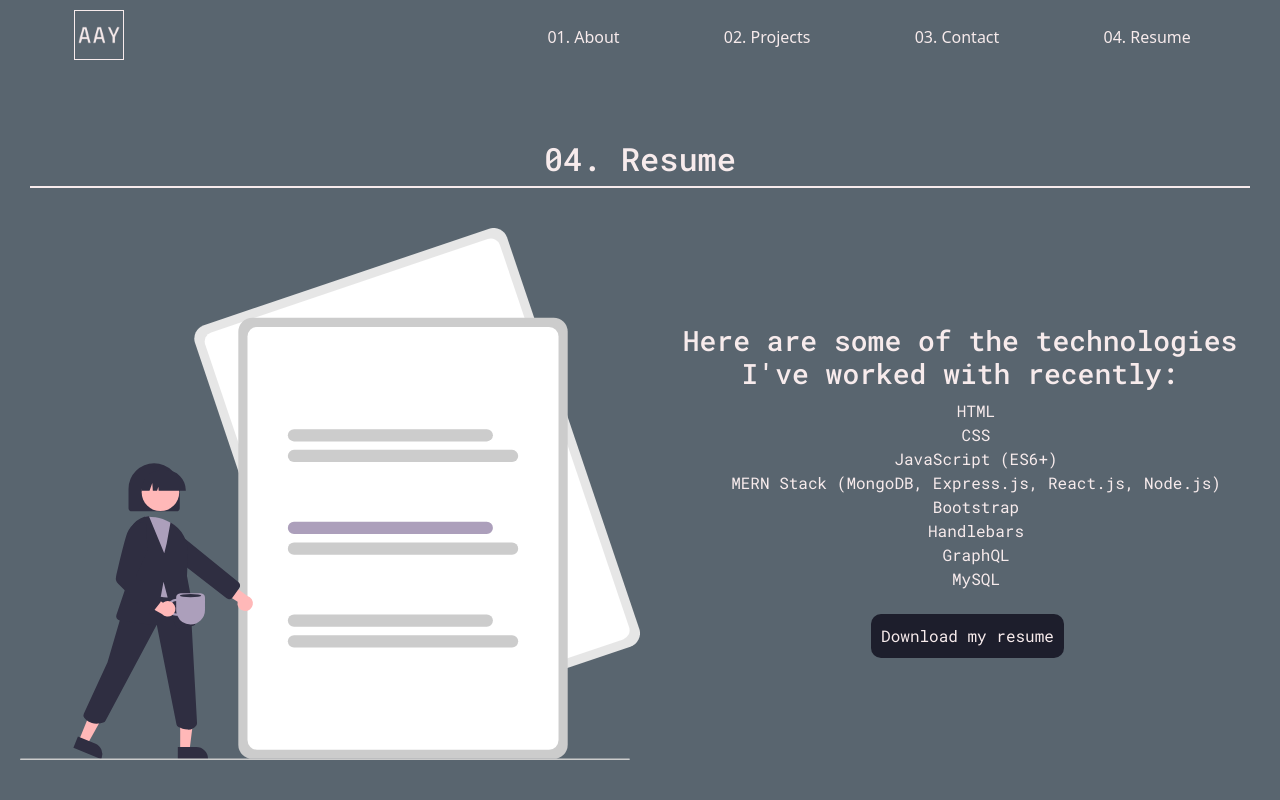
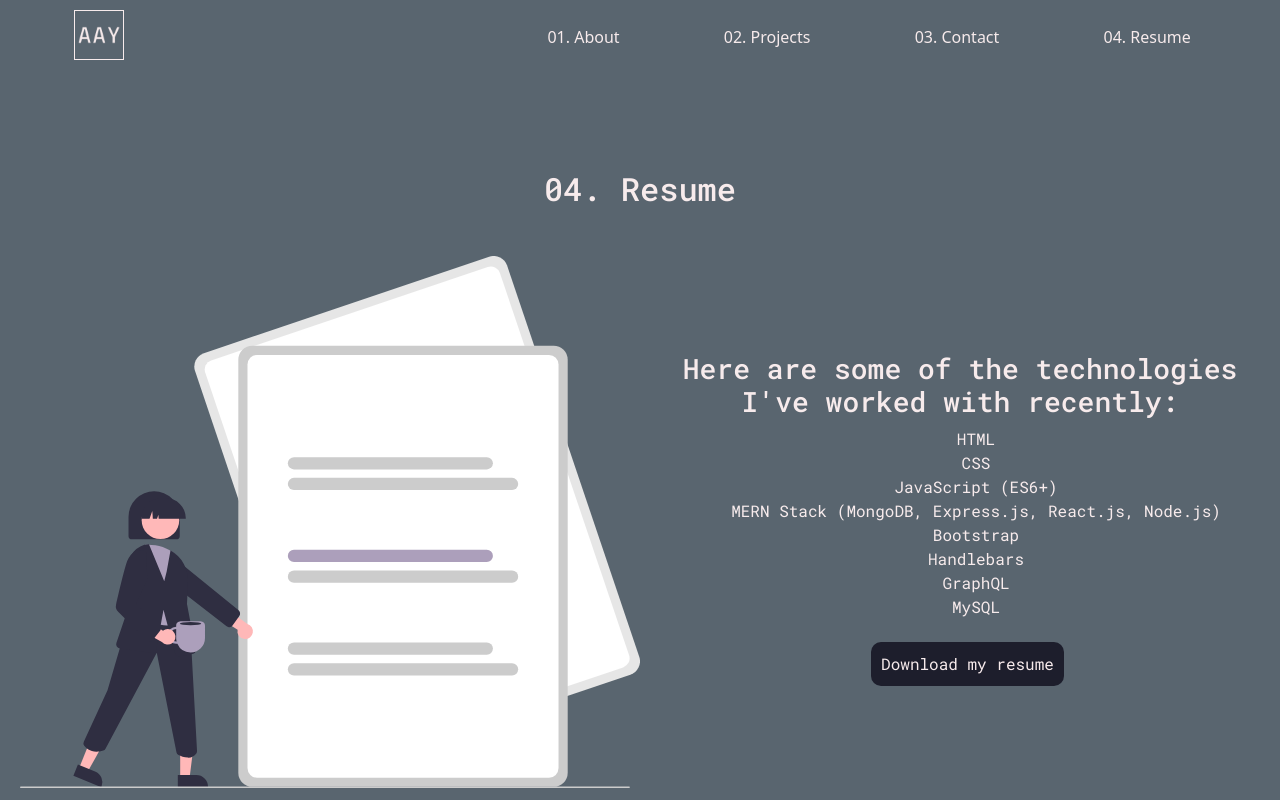
Before and after one commit to aaronauyoong/my-react-portfolio, a React (Create React App) app: page /resume in a window 1280 px wide. Shown: the top 800 px of the page. Built offline with nearby package versions, Linux system fonts and the light colour scheme.

Commit message:
minor adjustments for consistency across pages.

```diff
--- a/src/assets/styles/contact.css
+++ b/src/assets/styles/contact.css
@@ -19,7 +19,6 @@
 .contact-header {
     display: flex;
     justify-content: center;
-    border-bottom: solid var(--lavender-blush) 2px;
     margin: 10px;
 }
 
--- a/src/assets/styles/resume.css
+++ b/src/assets/styles/resume.css
@@ -12,11 +12,10 @@
     flex-direction: column;
     text-align: center;
     justify-content: center;
-    margin-top: auto;
+    margin-top: 30px;
 }
 
 .resume-header {
-    border-bottom: solid var(--lavender-blush) 2px;
     margin: 10px;
 }
 
```
